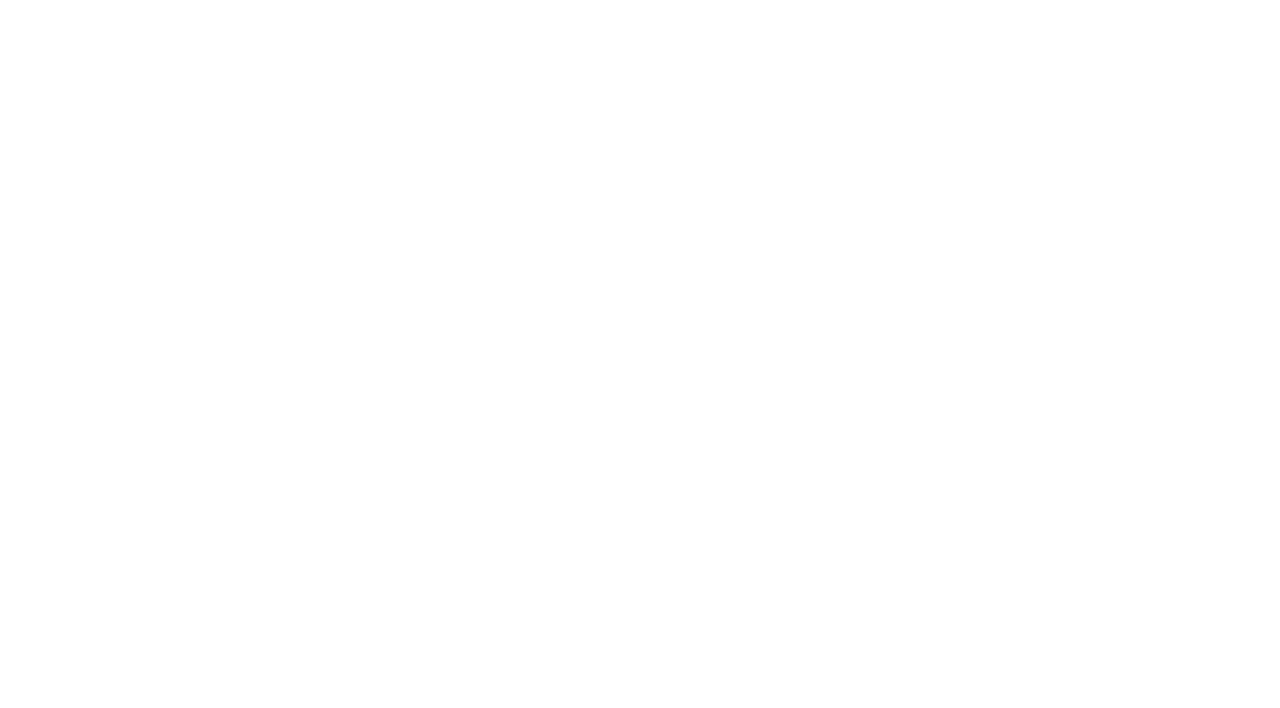
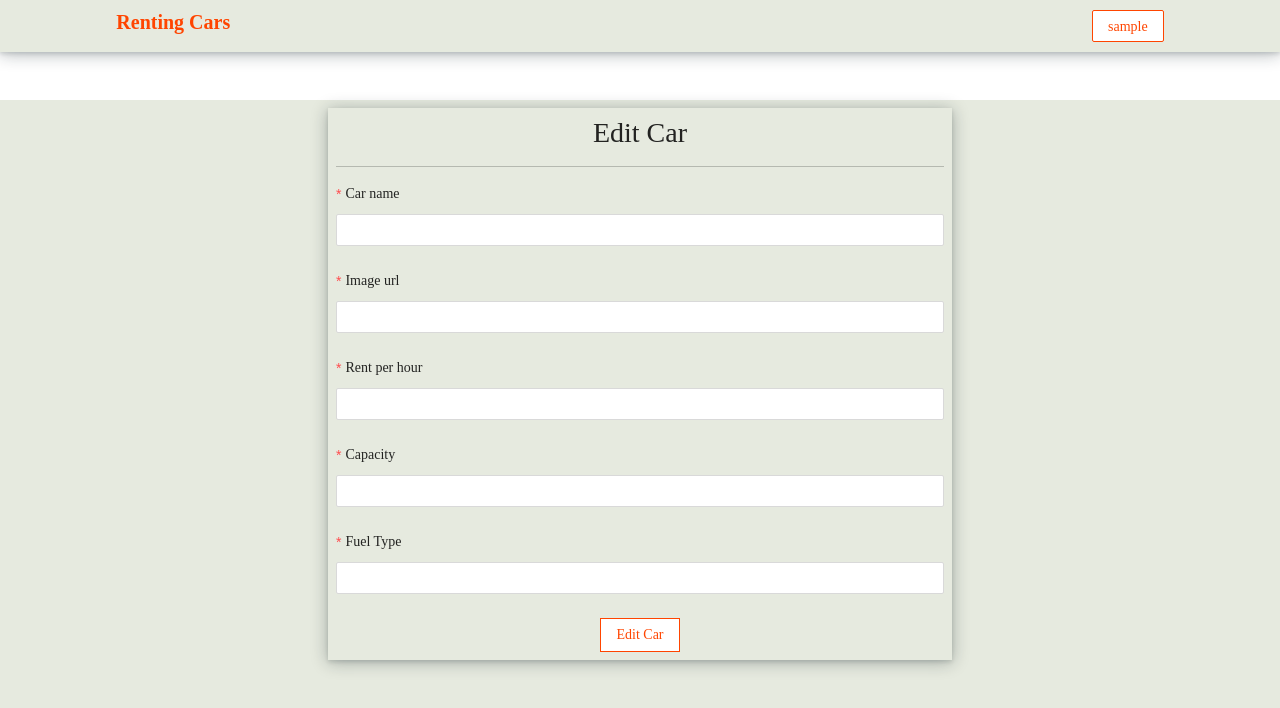
Before and after one commit to UshaKhadkaKapan/rentalCars, a React (Create React App) app in the folder client/: page /editcar/1 in a window 1280 px wide. Before the commit this address had no page. Shown: the top 708 px of the page. Built offline with nearby package versions, Linux system fonts and the light colour scheme; no server answers; sample sign-in values are in the browser's storage; a web font is replaced by a local one.

Commit message:
fetching data by using useparams hooks

```diff
--- a/client/src/App.js
+++ b/client/src/App.js
@@ -10,6 +10,7 @@ import PrivateRouter from "./components/PrivateRouter";
 import UserBookingPages from "./pages/UserBookingPages";
 import AddCar from "./pages/AddCar";
 import AdminHome from "./pages/AdminHome";
+import EditCar from "./pages/EditCar";
 
 function App() {
   return (
@@ -60,6 +61,15 @@ function App() {
               </PrivateRouter>
             }
           />
+
+          <Route
+            path="/editcar/:carid"
+            element={
+              <PrivateRouter>
+                <EditCar />
+              </PrivateRouter>
+            }
+          />
         </Routes>
       </BrowserRouter>
       <ToastContainer />
--- a/client/src/index.css
+++ b/client/src/index.css
@@ -140,3 +140,11 @@ a {
   border-radius: 10px;
   width: auto;
 }
+
+svg {
+  height: 20px !important;
+  width: 20px !important;
+}
+a {
+  color: orangered !important;
+}
--- a/client/src/pages/AdminHome.js
+++ b/client/src/pages/AdminHome.js
@@ -4,6 +4,7 @@ import { useDispatch, useSelector } from "react-redux";
 import DefaultLayout from "../components/DefaultLayout";
 import { getCarDetailsAction } from "../redux/actions/carDetailsAction";
 import { DeleteOutlined, EditOutlined } from "@ant-design/icons";
+import { Link } from "react-router-dom";
 
 const AdminHome = () => {
   const { carDetails } = useSelector((state) => state.carDetails);
@@ -33,9 +34,16 @@ const AdminHome = () => {
                     <p>{car.rentPerHour} Rent Per Hour /-</p>
                   </div>
 
-                  <div>
-                    <DeleteOutlined className="mr-3" />
-                    <EditOutlined />
+                  <div className="mr-4">
+                    <Link to={`/editcar/${car._id}`}>
+                      <EditOutlined
+                        className="mr-3"
+                        style={{ color: "green", cursor: "pointer" }}
+                      />
+                    </Link>
+                    <DeleteOutlined
+                      style={{ color: "red", cursor: "pointer" }}
+                    />
                   </div>
                 </div>
               </div>
--- /dev/null
+++ b/client/src/pages/EditCar.js
@@ -0,0 +1,91 @@
+import { Col, Row, Form, Input } from "antd";
+import React, { useEffect, useState } from "react";
+import { useDispatch, useSelector } from "react-redux";
+import { useParams } from "react-router-dom";
+
+import DefaultLayout from "../components/DefaultLayout.js";
+import {
+  addCarDetailsAction,
+  getCarDetailsAction,
+} from "../redux/actions/carDetailsAction.js";
+
+const EditCar = () => {
+  const { carDetails } = useSelector((state) => state.carDetails);
+  const dispatch = useDispatch();
+  const params = useParams();
+  const carid = params.carid;
+  const [car, setCar] = useState();
+  const [totalCars, setTotalCars] = useState();
+
+  useEffect(() => {
+    if (carDetails.length == 0) {
+      dispatch(getCarDetailsAction());
+    } else {
+      setCar(carDetails.find((o) => o._id == carid));
+    }
+  }, [carDetails]);
+
+  const onFinish = async (value) => {
+    console.log(value);
+    value.bookedTimeSlots = [];
+    dispatch(addCarDetailsAction(value));
+  };
+  return (
+    <DefaultLayout>
+      <Row justify="center mt-5">
+        <Col lg={12} sm={24} xs={24} className="p-2">
+          <Form
+            initialValues={car}
+            className="bs1 p-2"
+            layout="vertical"
+            onFinish={onFinish}
+          >
+            <h3>Edit Car</h3>
+            <hr />
+            <Form.Item
+              name="name"
+              label="Car name"
+              rules={[{ required: true }]}
+            >
+              <Input />
+            </Form.Item>
+            <Form.Item
+              name="image"
+              label="Image url"
+              rules={[{ required: true }]}
+            >
+              <Input />
+            </Form.Item>
+            <Form.Item
+              name="rentPerHour"
+              label="Rent per hour"
+              rules={[{ required: true }]}
+            >
+              <Input />
+            </Form.Item>
+            <Form.Item
+              name="capacity"
+              label="Capacity"
+              rules={[{ required: true }]}
+            >
+              <Input />
+            </Form.Item>
+            <Form.Item
+              name="fuelType"
+              label="Fuel Type"
+              rules={[{ required: true }]}
+            >
+              <Input />
+            </Form.Item>
+
+            <div className="text-right">
+              <button className="btn1">Edit Car</button>
+            </div>
+          </Form>
+        </Col>
+      </Row>
+    </DefaultLayout>
+  );
+};
+
+export default EditCar;
```
